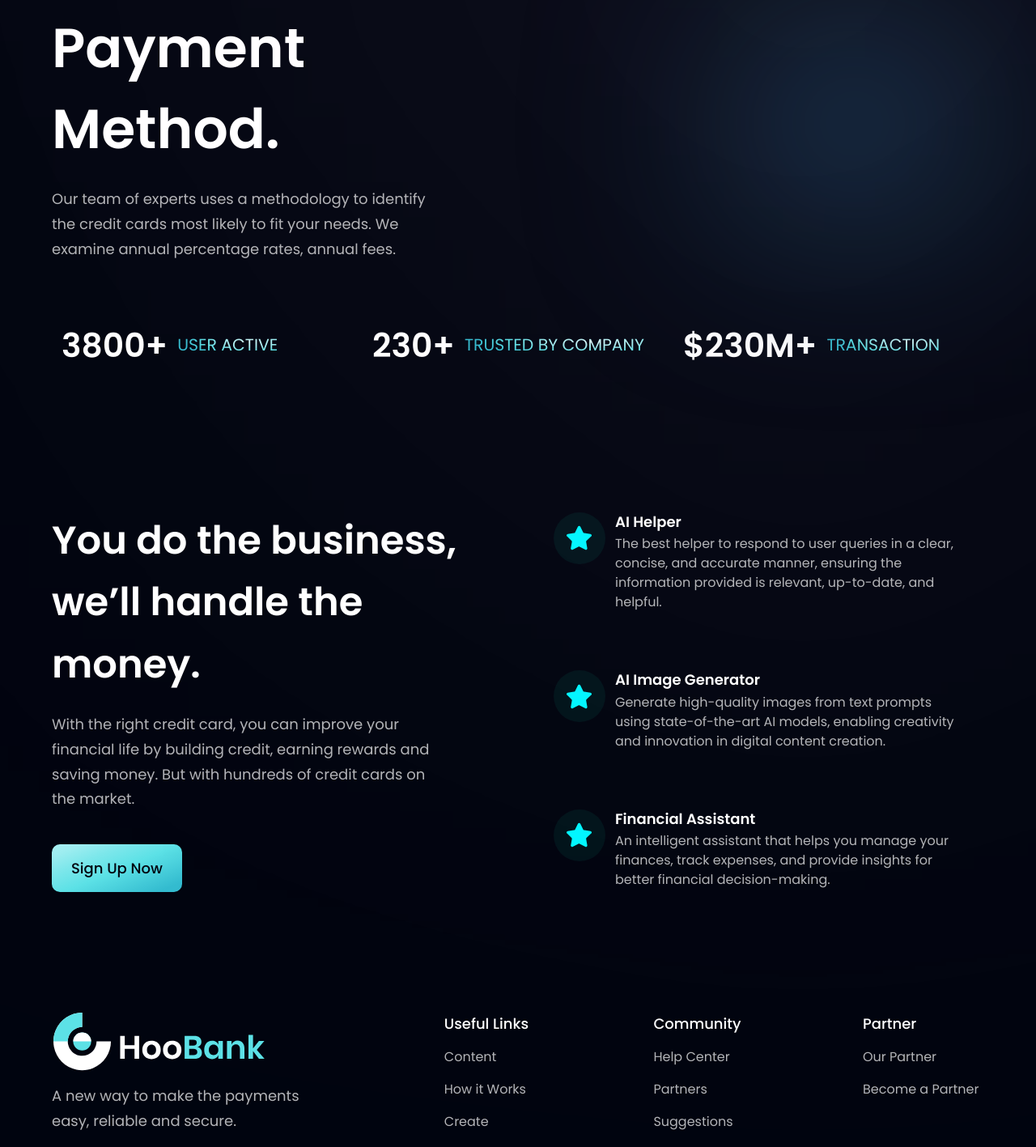
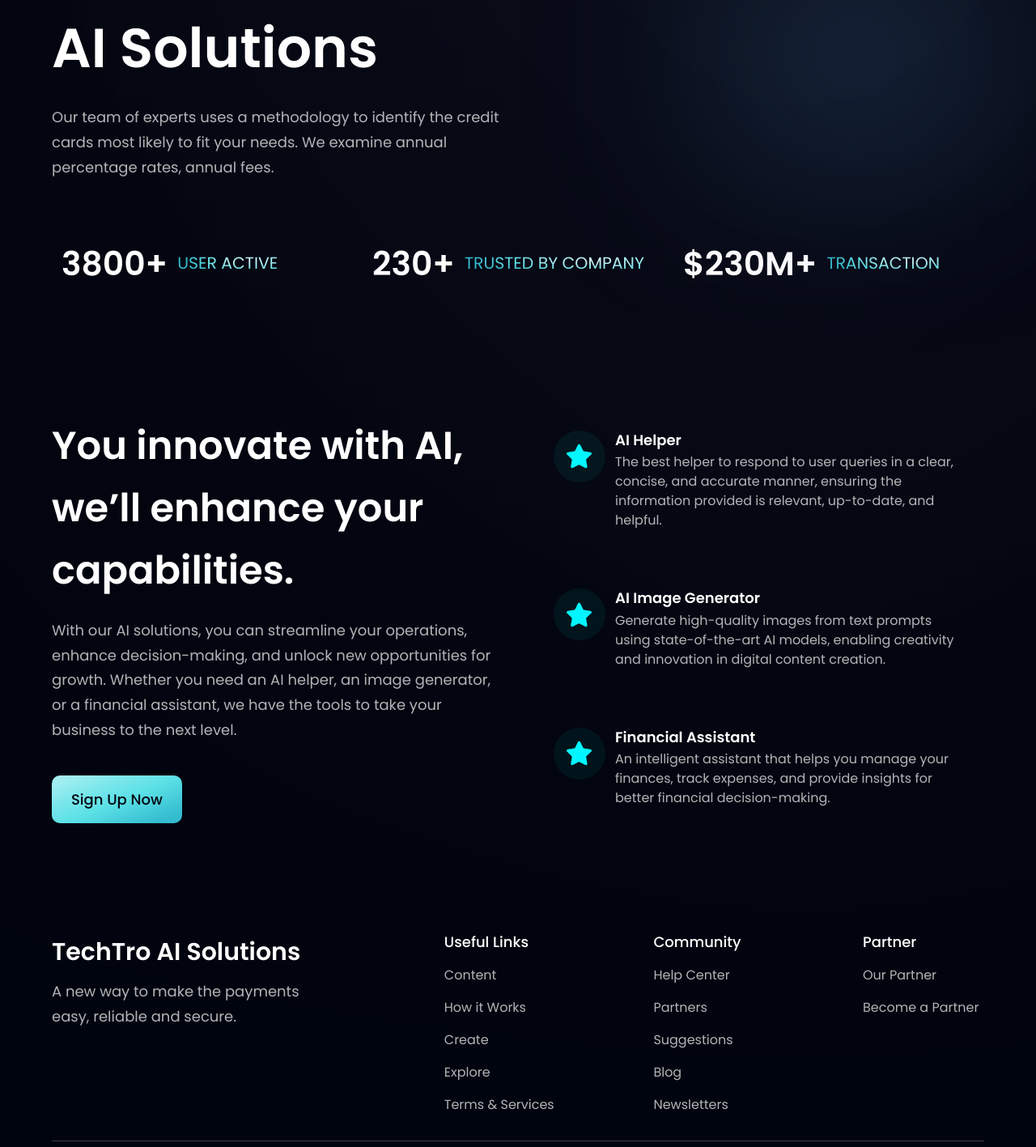
Before and after one commit to dilsha01/techtro-ai-deploy, a React (Vite) app in the folder aiApp/: page / in a window 1280 px wide. Shown: the part 360-1777 px from the top of the page at 81% size. Built offline with nearby package versions, Linux system fonts and the light colour scheme.

Commit message:
Commit 4

```diff
--- a/aiApp/src/components/Business.jsx
+++ b/aiApp/src/components/Business.jsx
@@ -20,16 +20,13 @@ const FeatureCard = ({ icon, title, content, index }) => (
 
 const Business = () =>  (
   <section id="features" className={layout.section}>
-    <div className={layout.sectionInfo}>
-      <h2 className={styles.heading2}>
-        You do the business, <br className="sm:block hidden" /> we’ll handle
-        the money.
-      </h2>
-      <p className={`${styles.paragraph} max-w-[470px] mt-5`}>
-        With the right credit card, you can improve your financial life by
-        building credit, earning rewards and saving money. But with hundreds
-        of credit cards on the market.
+        <div className={layout.sectionInfo}>
+      <h2 className={styles.heading2}>You innovate with AI, <br className="sm:block hidden" /> we’ll enhance your capabilities.</h2>
+      <p className={`${styles.paragraph} max-w-[600px] mt-5`}>
+        With our AI solutions, you can streamline your operations, enhance decision-making, and unlock new opportunities for growth. Whether you need an AI helper, an image generator, or a financial assistant, we have the tools to take your business to the next level.
       </p>
+
+
 
       <Button styles={`mt-10`} />
     </div>
--- a/aiApp/src/components/Footer.jsx
+++ b/aiApp/src/components/Footer.jsx
@@ -6,11 +6,9 @@ const Footer = () => (
   <section className={`${styles.flexCenter} ${styles.paddingY} flex-col`}>
     <div className={`${styles.flexStart} md:flex-row flex-col mb-8 w-full`}>
       <div className="flex-[1] flex flex-col justify-start mr-10">
-        <img
-          src={logo}
-          alt="hoobank"
-          className="w-[266px] h-[72.14px] object-contain"
-        />
+      <div>
+        <p className="mt-2 font-poppins font-semibold text-3xl text-white">TechTro AI Solutions</p>
+      </div>
         <p className={`${styles.paragraph} mt-4 max-w-[312px]`}>
           A new way to make the payments easy, reliable and secure.
         </p>
@@ -41,7 +39,7 @@ const Footer = () => (
 
     <div className="w-full flex justify-between items-center md:flex-row flex-col pt-6 border-t-[1px] border-t-[#3F3E45]">
       <p className="font-poppins font-normal text-center text-[18px] leading-[27px] text-white">
-        Copyright Ⓒ 2022 HooBank. All Rights Reserved.
+        Copyright Ⓒ 2024 TechTro AI Solutions. All Rights Reserved.
       </p>
 
       <div className="flex flex-row md:mt-0 mt-6">
--- a/aiApp/src/components/Hero.jsx
+++ b/aiApp/src/components/Hero.jsx
@@ -25,9 +25,9 @@ const Hero = () => {
         </div>
 
         <h1 className="font-poppins font-semibold ss:text-[68px] text-[52px] text-white ss:leading-[100.8px] leading-[75px] w-full">
-          Payment Method.
+          AI Solutions
         </h1>
-        <p className={`${styles.paragraph} max-w-[470px] mt-5`}>
+        <p className={`${styles.paragraph} max-w-[700px] mt-5`}>
           Our team of experts uses a methodology to identify the credit cards
           most likely to fit your needs. We examine annual percentage rates,
           annual fees.
```
